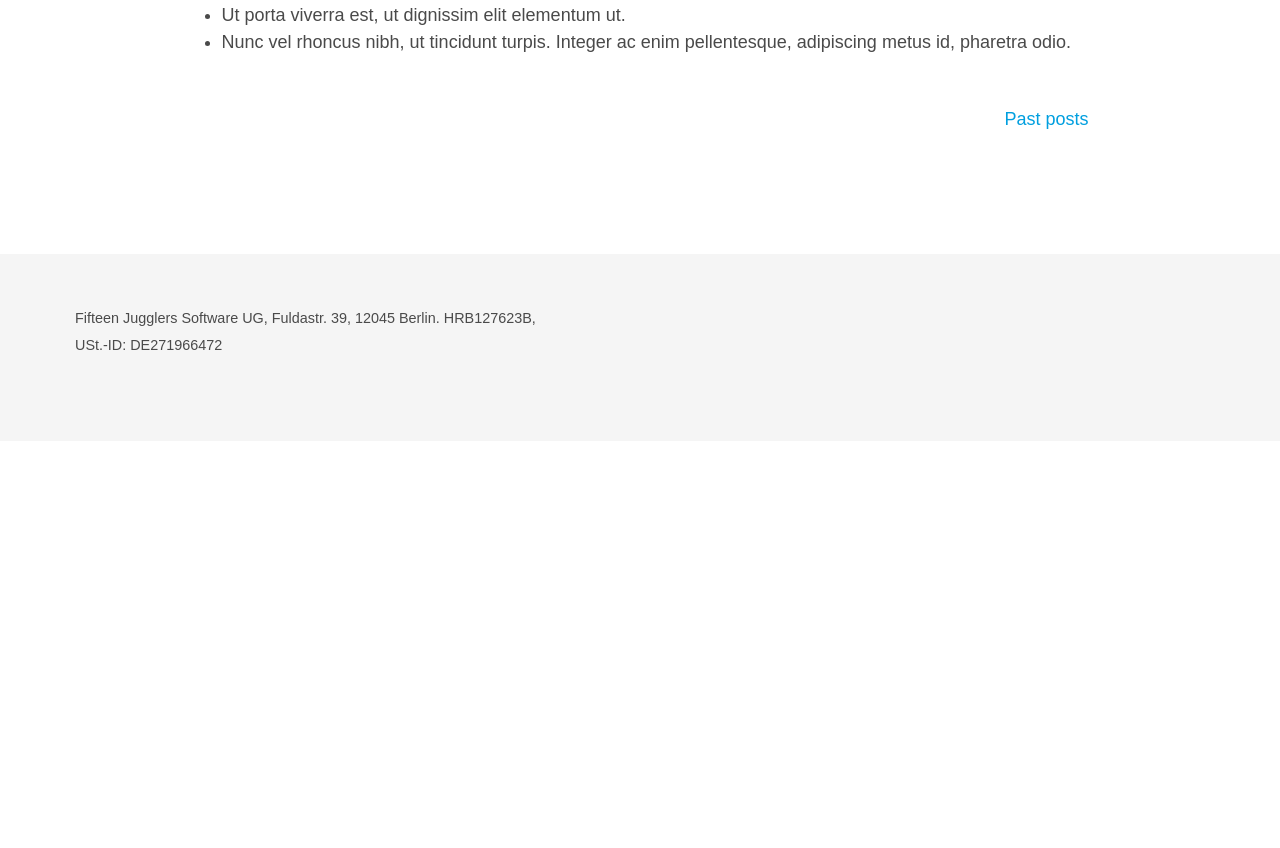
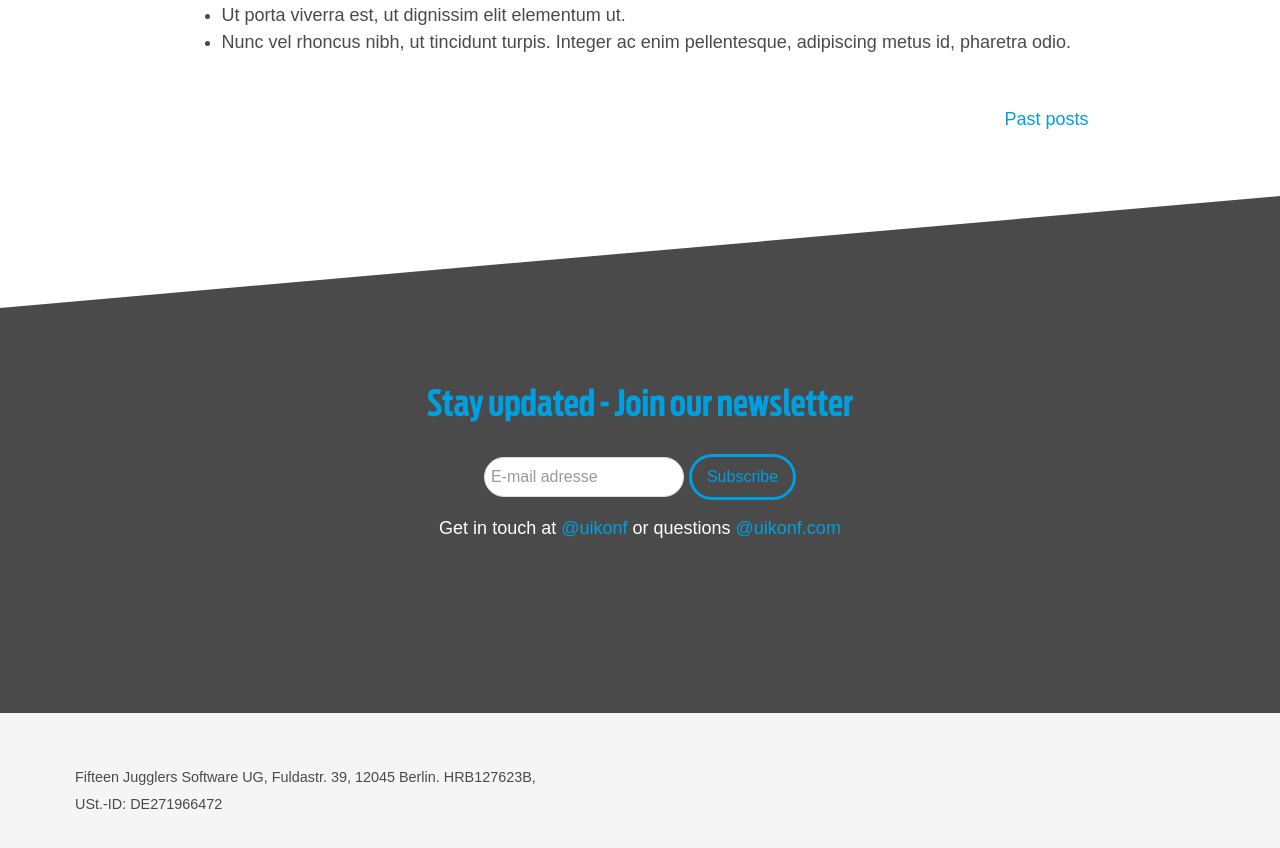
Before and after one commit to sempresaurita/uikonf-website, a Jekyll site: the page built from web2015/news.md, in a window 1280 px wide and 900 px high, scrolled down 1272 px. Shown: the top 848 px of the window. Built offline with Jekyll 4.4.1, drawn with Linux system fonts in a browser that asks for light colours; nearby versions of some CDN libraries; before the commit the page ends 1713 px from its top, so only the background shows below that.

Commit message:
Add newsletter everywhere

```diff
--- a/web2015/_includes/footer.html
+++ b/web2015/_includes/footer.html
@@ -1,3 +1,28 @@
+<div class="newsletter backshape grey-color">
+  <div class="wrapper">
+    <div class="uk-container uk-container-center">
+      <div class="uk-grid">
+        <div class="uk-width-medium-8-10 uk-container-center">
+          <div class="uk-grid uk-margin-large-top">
+            <div class="uk-width-1-1 uk-text-center">
+              <h1 class="brand-color">Stay updated - Join our newsletter</h1>
+            </div>
+            <div class="uk-width-medium-6-10 uk-container-center">
+              <form class="uk-form uk-text-center">
+                  <fieldset data-uk-margin>
+                      <input type="text" placeholder="E-mail adresse" class="uk-form-large uk-form-width-medium">
+                      <button class="btn uk-button-large">Subscribe</button>
+                  </fieldset>
+              </form>
+              <p class="uk-text-center">Get in touch at <a>@uikonf</a> or questions <a>@uikonf.com</a></p>
+            </div>
+          </div>
+        </div>
+      </div>
+    </div>
+  </div>
+</div>
+
 <footer class="site-footer">
   <div class="straight light-grey">
     <div class="uk-container uk-container-center">
```
